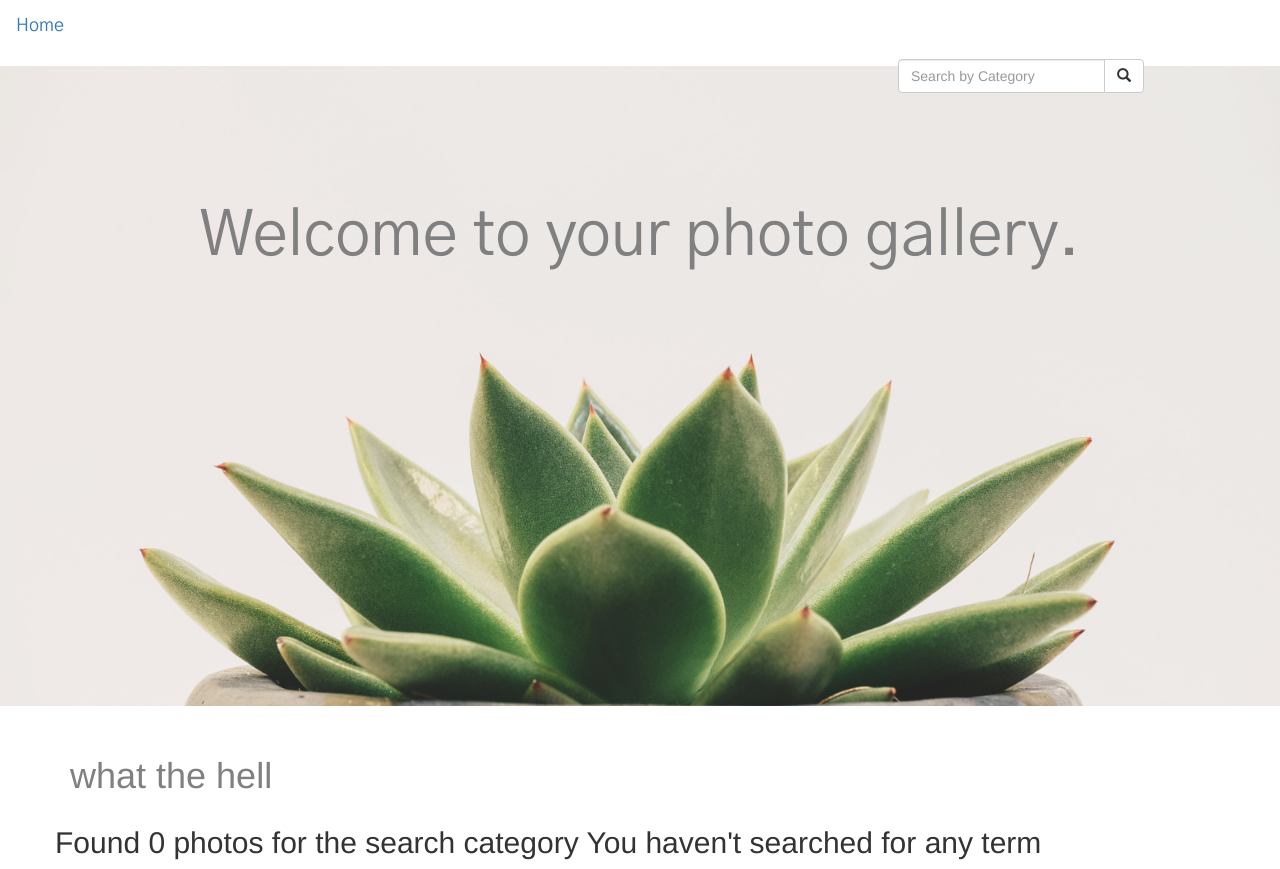
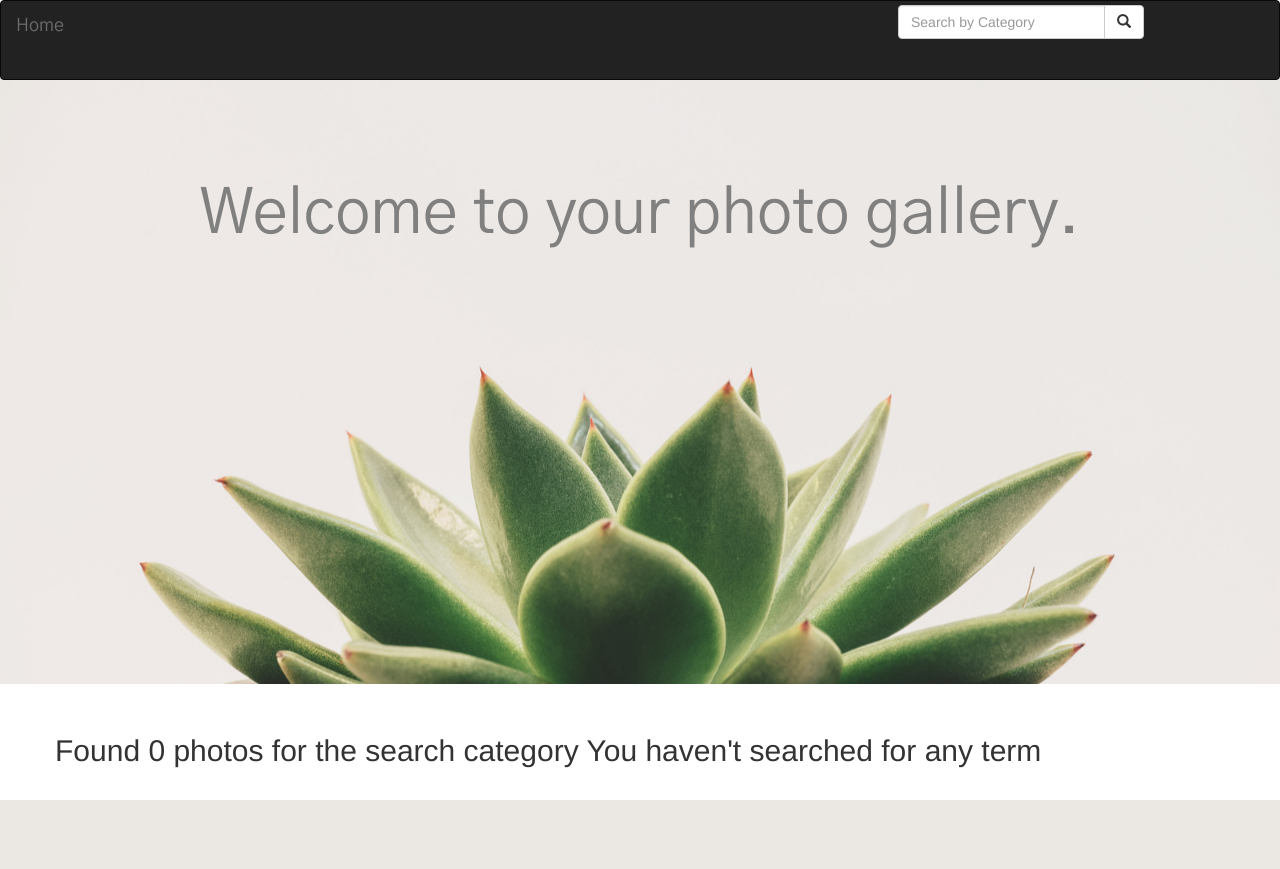
Before and after one commit to lulumuts/Gallery, a Django app: page /search/ in a window 1280 px wide. After the commit the page ends 800 px from the top, so only its background shows below. Run offline with Django 3.2, Linux system fonts and the light colour scheme; some libraries are stand-ins or nearby versions.

Commit message:
search functionality styled

```diff
--- a/photo/templates/all-photos/details.html
+++ b/photo/templates/all-photos/details.html
@@ -30,7 +30,7 @@
     data-description="{{collection_item.image_description}}"
     data-location="{{collection_item.location}}"
      data-toggle="modal"
-     data-target="#myModal">
+     data-target="#myModal" style="opacity:0.6;">
     MORE
     </button>
   </div>
--- a/photo/templates/all-photos/search.html
+++ b/photo/templates/all-photos/search.html
@@ -4,10 +4,10 @@
 
 {% block content %}
 <div class="container">
-<h1>what the hell</h1>
+
   <div class="row">
     {% if category %}
-      <h2>Found {{ category|length }} of searched category {{message}}</h2>
+      <h2 style="text-align:center;margin-top:11vh;font-family: 'Gothic A1'">Found {{ category|length }} of searched category {{message}}</h2>
     {% else %}
       <h2> Found 0 photos for the search category {{message}}</h2>
     {% endif %}
@@ -18,9 +18,9 @@
 
   {% if category %}
     {% for image in category %}
-      <div class="col-sm-6 col-md-3">
+      <div class="col-sm-6 col-md-3"style="text-align:center;margin-top:11vh;font-family: 'Gothic A1'">
           <h1>{{image.image_name}}</h1>
-          <img src="{{image.image.url}}" class="img-responsive" alt="Image">
+          <img src="{{image.image.url}}" class="img-responsive" alt="Image" style="height:400px;width:280px;padding-top:5%;border-radius:4%;">
       </div>
     {% endfor %}
   {% endif %}
--- a/photo/templates/navbar.html
+++ b/photo/templates/navbar.html
@@ -6,10 +6,10 @@
   <meta name="viewport" content="width=device-width, initial-scale=1">
 </head>
 <body>
-<nav class="navbar navbar-light">
+<nav class="navbar navbar-inverse" style="height:10vh;">
   <div class="container-fluid">
     <div class="navbar-header">
-      <a class="navbar-brand" href="{% url 'photos' %}" style="font-family: 'Gothic A1'">Home</a>
+      <a class="navbar-brand" href="{% url 'photos' %}" style="font-family: 'Gothic A1';opacity:0.6;">Home</a>
     </div>
   </div>
 
@@ -17,7 +17,7 @@
 
   <form class="navbar-form" role="search" action="{% url 'search_photos' %}">
 
-    <div class="input-group">
+    <div class="input-group" style="margin-top:-12vh;">
       <input type="text" class="form-control" placeholder="Search by Category" name="category">
       <div class="input-group-btn">
         <button class="btn btn-default" type="submit"><i class="glyphicon glyphicon-search"></i></button>
```
